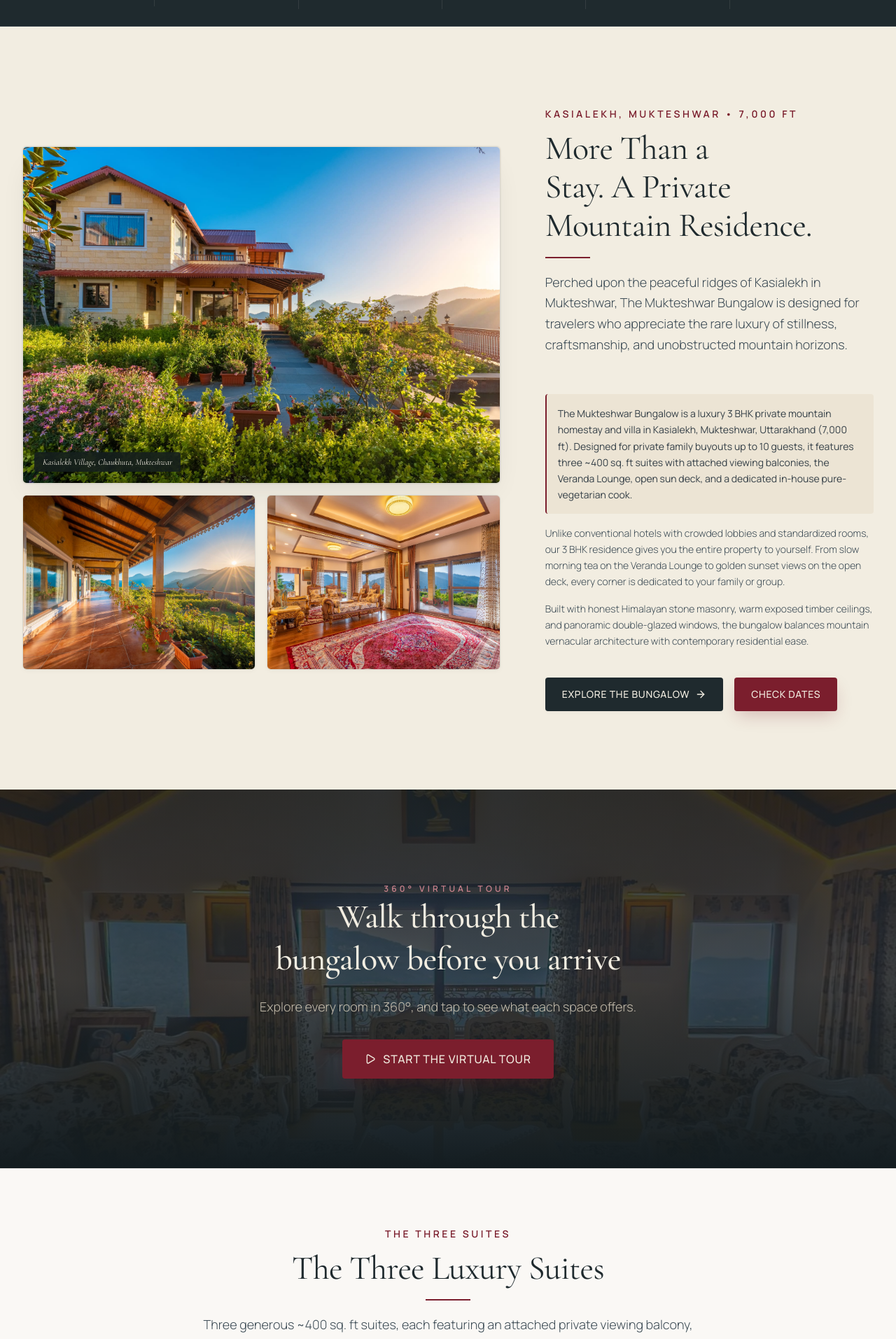
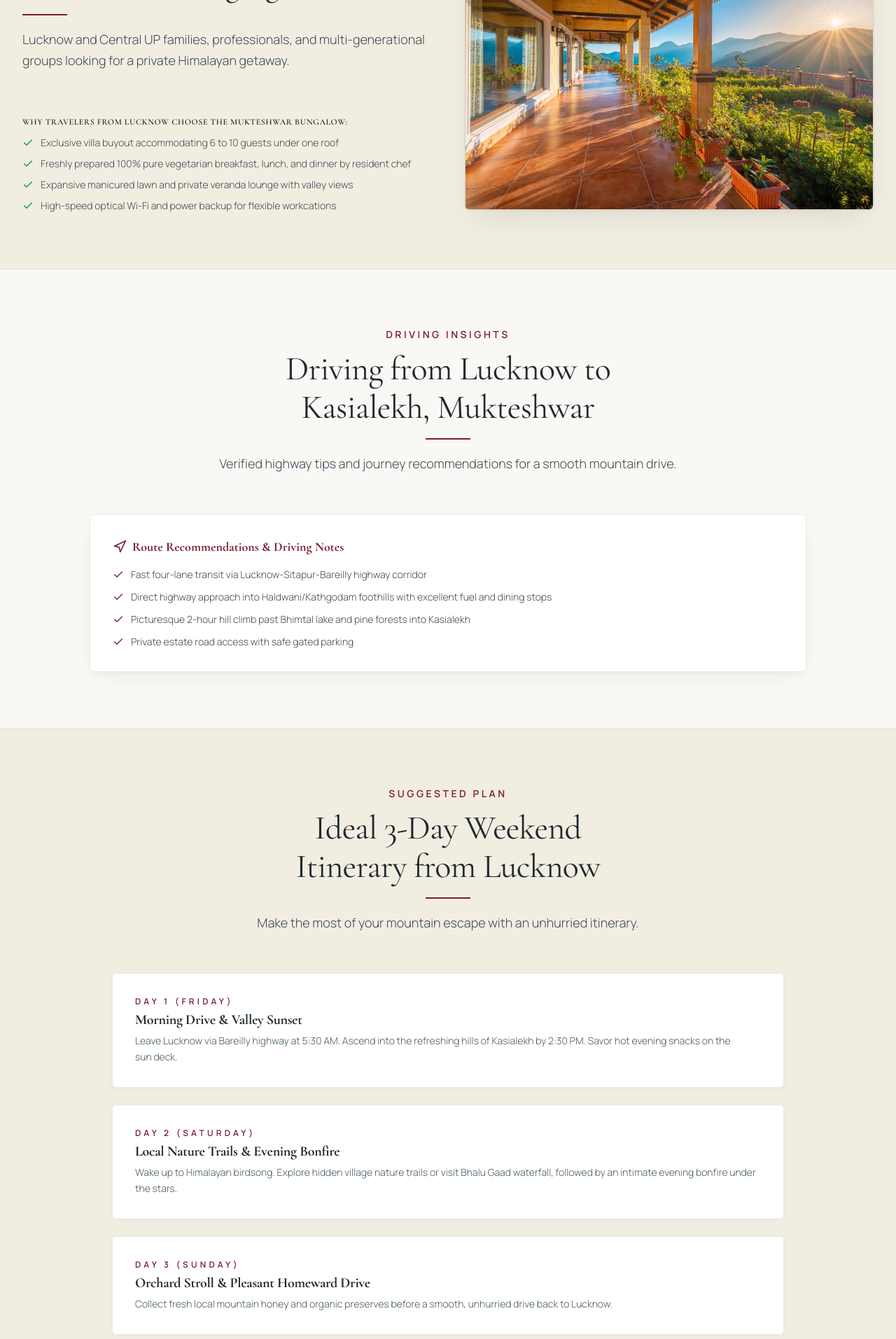
Before and after one commit to swapneelshirsatss-oss/the-mukteshwar-bungalow, a React (Vite) app: page /mukteshwar-villa-from-lucknow in a window 1280 px wide. Before the commit this address led to /. Shown: the part 880-2793 px from the top of the page at 70% size. Built offline with nearby package versions, Linux system fonts and the light colour scheme.

Commit message:
feat(seo): add Chandigarh and Lucknow feeder landing pages, update sitemap, llms, and footer

```diff
--- a/scripts/submitIndexNow.js
+++ b/scripts/submitIndexNow.js
@@ -40,7 +40,9 @@ const URL_LIST = [
   'https://themukteshwarbungalow.in/mukteshwar-villa-from-noida',
   'https://themukteshwarbungalow.in/mukteshwar-weekend-getaway-from-gurgaon',
   'https://themukteshwarbungalow.in/mukteshwar-villa-from-dehradun',
-  'https://themukteshwarbungalow.in/mukteshwar-villa-from-haldwani'
+  'https://themukteshwarbungalow.in/mukteshwar-villa-from-haldwani',
+  'https://themukteshwarbungalow.in/mukteshwar-villa-from-chandigarh',
+  'https://themukteshwarbungalow.in/mukteshwar-villa-from-lucknow'
 ];
 
 async function submitEndpoint(endpointUrl, endpointName, payload) {
--- a/src/components/layout/Footer.tsx
+++ b/src/components/layout/Footer.tsx
@@ -201,6 +201,12 @@ export const Footer: React.FC = () => {
               <li>
                 <Link to="/mukteshwar-villa-from-haldwani" className="hover:text-himalayan-400 transition-colors">From Haldwani & Kathgodam (2 hrs)</Link>
               </li>
+              <li>
+                <Link to="/mukteshwar-villa-from-chandigarh" className="hover:text-himalayan-400 transition-colors">From Chandigarh & Tri-City</Link>
+              </li>
+              <li>
+                <Link to="/mukteshwar-villa-from-lucknow" className="hover:text-himalayan-400 transition-colors">From Lucknow & Bareilly Route</Link>
+              </li>
             </ul>
 
             <div className="pt-3">
--- a/src/data/localLandingPages.ts
+++ b/src/data/localLandingPages.ts
@@ -195,5 +195,83 @@ export const localLandingPages: Record<string, LocalLandingPageData> = {
         description: 'Enjoy a leisurely Sunday brunch in the garden lawns before a quick 90-minute drive back down to Haldwani.'
       }
     ]
+  },
+  'chandigarh': {
+    city: 'Chandigarh',
+    slug: 'mukteshwar-villa-from-chandigarh',
+    pageTitle: 'Luxury 3 BHK Villa in Mukteshwar from Chandigarh | The Mukteshwar Bungalow',
+    metaDescription: 'Drive from Chandigarh & Tri-City to a private 3 BHK luxury mountain villa in Kasialekh, Mukteshwar. Valley-facing sun deck, pure-veg home dining, and Himalayan tranquility.',
+    heroHeadline: 'Tri-City to Himalayan Heights: Exclusive Mountain Villa Living',
+    heroSubheadline: 'Leave the plains of Chandigarh, Panchkula, and Mohali behind for the pine-scented ridgelines, crisp mountain climate, and luxury 3 BHK privacy of The Mukteshwar Bungalow in Kasialekh.',
+    drivingDistanceSummary: 'Approx. 440 km • 9.5 to 10 hours via Saharanpur, Kashipur & Haldwani',
+    idealAudience: 'Affluent North Indian families, corporate leaders, and mountain lovers seeking an uncrowded luxury retreat.',
+    routeHighlights: [
+      'Scenic cross-state highway drive via Ambala-Saharanpur-Kashipur towards Kumaon foothills',
+      'Smooth bypass options around major transit towns for easy long-distance driving',
+      'Gradual mountain ascent through Bhimtal and Ramgarh orchards leading into serene Kasialekh',
+      'Secure on-site parking for private vehicles and SUVs'
+    ],
+    whyChooseVilla: [
+      'Entire 3 BHK private residence buyout — ultimate privacy for family circles',
+      'Three spacious bedroom suites with en-suite baths and private balconies',
+      'Dedicated in-house cook preparing customized 100% pure vegetarian meals',
+      'Panoramic Veranda Lounge, manicured lawn, and open sun deck at 7,000 ft'
+    ],
+    weekendItinerary: [
+      {
+        day: 'Day 1 (Friday)',
+        title: 'Dawn Transit & Himalayan Welcome',
+        description: 'Depart Chandigarh at 5:00 AM. Reach Kasialekh by early afternoon. Relax on the Veranda Lounge with freshly brewed mountain tea as the sun sets over the valley.'
+      },
+      {
+        day: 'Day 2 (Saturday)',
+        title: 'Ridge Walks, Chauli Ki Jali & Fireside BBQ',
+        description: 'Enjoy breakfast on the sun terrace, take a scenic drive to Chauli Ki Jali cliffs and Mukteshwar Dham temple, and return for a private evening bonfire under star-studded skies.'
+      },
+      {
+        day: 'Day 3 (Sunday)',
+        title: 'Slow Morning & Leisurely Return',
+        description: 'Morning yoga or forest walk along the pine ridge, followed by a hearty home-style brunch before beginning the relaxed return drive to Chandigarh.'
+      }
+    ]
+  },
+  'lucknow': {
+    city: 'Lucknow',
+    slug: 'mukteshwar-villa-from-lucknow',
+    pageTitle: 'Mukteshwar Luxury Homestay from Lucknow | 3 BHK Mountain Villa Retreat',
+    metaDescription: 'Escape Lucknow heat to a luxury 3 BHK mountain villa in Mukteshwar. 8 hrs drive via Bareilly, panoramic Kumaon views, pure-veg dining, and private estate seclusion.',
+    heroHeadline: 'From the City of Nawabs to the Kumaon Cloud Forests',
+    heroSubheadline: 'Experience an effortless transition from Lucknow’s heritage avenues into the cool, silent cedar forests and panoramic valley views of The Mukteshwar Bungalow in Kasialekh.',
+    drivingDistanceSummary: 'Approx. 410 km • 8 to 9 hours via Sitapur, Bareilly, Kichha & Haldwani',
+    idealAudience: 'Lucknow and Central UP families, professionals, and multi-generational groups looking for a private Himalayan getaway.',
+    routeHighlights: [
+      'Fast four-lane transit via Lucknow-Sitapur-Bareilly highway corridor',
+      'Direct highway approach into Haldwani/Kathgodam foothills with excellent fuel and dining stops',
+      'Picturesque 2-hour hill climb past Bhimtal lake and pine forests into Kasialekh',
+      'Private estate road access with safe gated parking'
+    ],
+    whyChooseVilla: [
+      'Exclusive villa buyout accommodating 6 to 10 guests under one roof',
+      'Freshly prepared 100% pure vegetarian breakfast, lunch, and dinner by resident chef',
+      'Expansive manicured lawn and private veranda lounge with valley views',
+      'High-speed optical Wi-Fi and power backup for flexible workcations'
+    ],
+    weekendItinerary: [
+      {
+        day: 'Day 1 (Friday)',
+        title: 'Morning Drive & Valley Sunset',
+        description: 'Leave Lucknow via Bareilly highway at 5:30 AM. Ascend into the refreshing hills of Kasialekh by 2:30 PM. Savor hot evening snacks on the sun deck.'
+      },
+      {
+        day: 'Day 2 (Saturday)',
+        title: 'Local Nature Trails & Evening Bonfire',
+        description: 'Wake up to Himalayan birdsong. Explore hidden village nature trails or visit Bhalu Gaad waterfall, followed by an intimate evening bonfire under the stars.'
+      },
+      {
+        day: 'Day 3 (Sunday)',
+        title: 'Orchard Stroll & Pleasant Homeward Drive',
+        description: 'Collect fresh local mountain honey and organic preserves before a smooth, unhurried drive back to Lucknow.'
+      }
+    ]
   }
 };
--- a/src/pages/LocalCityLandingPage.tsx
+++ b/src/pages/LocalCityLandingPage.tsx
@@ -25,6 +25,8 @@ export const LocalCityLandingPage: React.FC<LocalCityLandingPageProps> = ({ city
     else if (location.pathname.includes('gurgaon')) selectedCityKey = 'gurgaon';
     else if (location.pathname.includes('dehradun')) selectedCityKey = 'dehradun';
     else if (location.pathname.includes('haldwani')) selectedCityKey = 'haldwani';
+    else if (location.pathname.includes('chandigarh')) selectedCityKey = 'chandigarh';
+    else if (location.pathname.includes('lucknow')) selectedCityKey = 'lucknow';
   }
 
   const pageData = selectedCityKey ? localLandingPages[selectedCityKey] : null;
```
Also changed, not shown: public/llms.txt, 1 other file (tests, documents, lock files or other folders).
